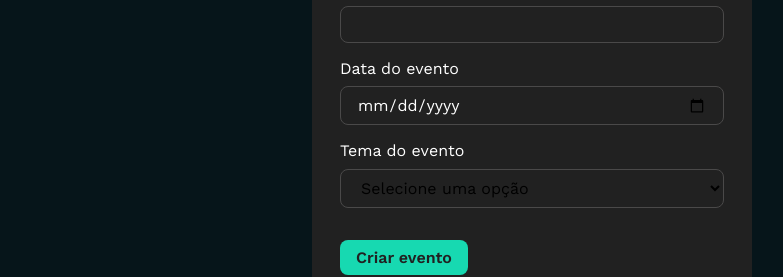
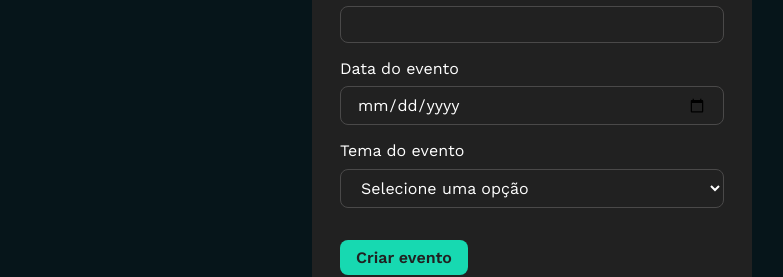
Before and after one commit to renataarruda/portfolio-frontend-ux, a React (Vite) app in the folder techboard/: page / in a window 1280 px wide. Shown: the part 939-1216 px from the top of the page, without its empty margins (108-891 px from the left). Built offline with nearby package versions, Linux system fonts and the light colour scheme.

Commit message:
style: ajustando cor da fonte na ListaSuspensa

```diff
--- a/techboard/src/components/ListaSuspensa/lista-suspensa.styles.css
+++ b/techboard/src/components/ListaSuspensa/lista-suspensa.styles.css
@@ -1,4 +1,5 @@
 .lista-suspensa {
+  color: #fff;
   border-radius: 8px;
   background-color: transparent;
   border: 1px solid var(--Cinza-mdio, #4a4949);
@@ -8,6 +9,7 @@
   padding: 8px 16px;
 }
 
-.lista-suspensa::placeholder {
-  color: #4a4949;
+.lista-suspensa option {
+  color: white;
+  background-color: #333;
 }
```
